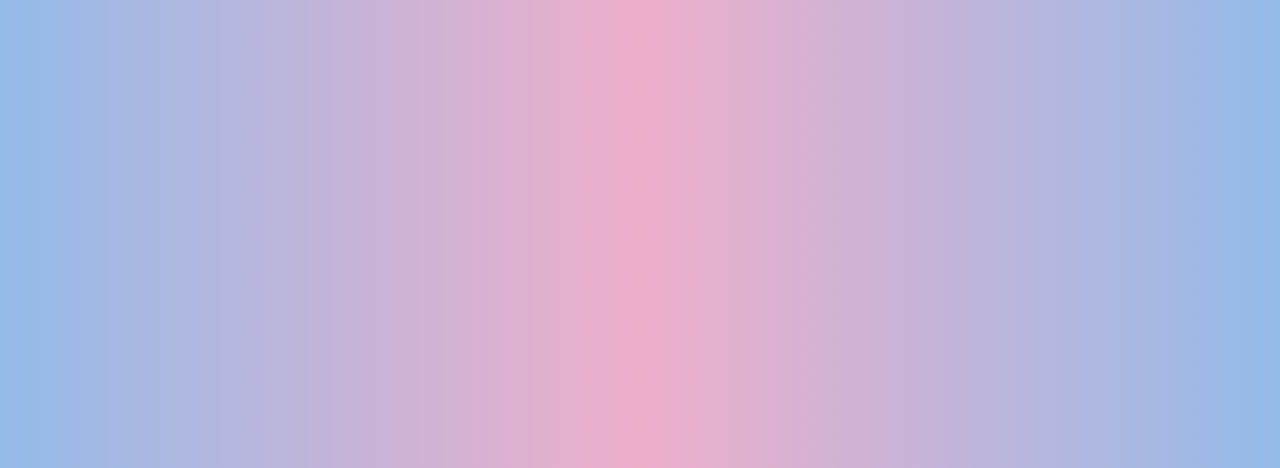
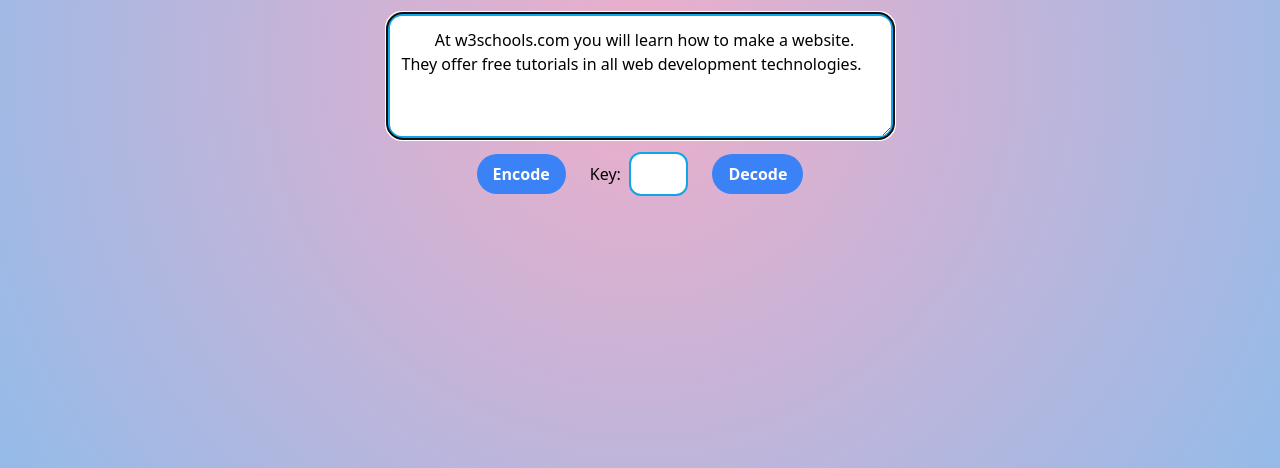
Before and after one commit to mjjstockman/caesar-cipher, a plain HTML site: page index.html in a window 1280 px wide. Shown: the part 332-800 px from the top of the page. Drawn offline with nearby package versions, Linux system fonts and the light colour scheme.

Commit message:
Add basic html and css

```diff
--- a/index.html
+++ b/index.html
@@ -1,13 +1,48 @@
 <!DOCTYPE html>
 <html lang="en">
-<head>
-    <meta charset="UTF-8">
-    <meta name="viewport" content="width=device-width, initial-scale=1.0">
+  <head>
+    <meta charset="UTF-8" />
+    <meta name="viewport" content="width=device-width, initial-scale=1.0" />
+    <script defer src="index.js"></script>
     <script src="https://cdn.tailwindcss.com"></script>
-    <link rel="stylesheet" href="style.css">
+    <link rel="stylesheet" href="style.css" />
     <title>Caesar Cipher</title>
-</head>
-<body>
-    hsfhgsfhgfs
-</body>
+  </head>
+  <body class="flex flex-col justify-center items-center min-h-screen">
+    <h1 class="text-4xl font-bold text-center mb-8">Caesar Cipher</h1>
+
+    <div class="flex justify-center items-center">
+      <textarea
+        id="userInput"
+        class="border-solid border-4 rounded-2xl border-sky-500 p-3 mb-3"
+        name="w3review"
+        rows="4"
+        cols="50"
+      >
+        At w3schools.com you will learn how to make a website. They offer free tutorials in all web development technologies.
+      </textarea>
+    </div>
+
+    <div class="flex justify-center items-center">
+      <button
+        class="bg-blue-500 hover:bg-blue-700 text-white font-bold py-2 px-4 rounded-full mr-6"
+      >
+        Encode
+      </button>
+      <label for="quantity" class="mr-2">Key:</label>
+      <input
+        type="number"
+        id="key"
+        class="w-2/12 p-2 border-solid border-2 rounded-xl border-sky-500"
+        name="key"
+        min="1"
+        max="5"
+      />
+      <button
+        class="bg-blue-500 hover:bg-blue-700 text-white font-bold py-2 px-4 rounded-full ml-6"
+      >
+        Decode
+      </button>
+    </div>
+  </body>
 </html>
--- a/index.js
+++ b/index.js
@@ -1 +1 @@
-console.log('Hello World')
+document.getElementById("userInput").focus();
```
